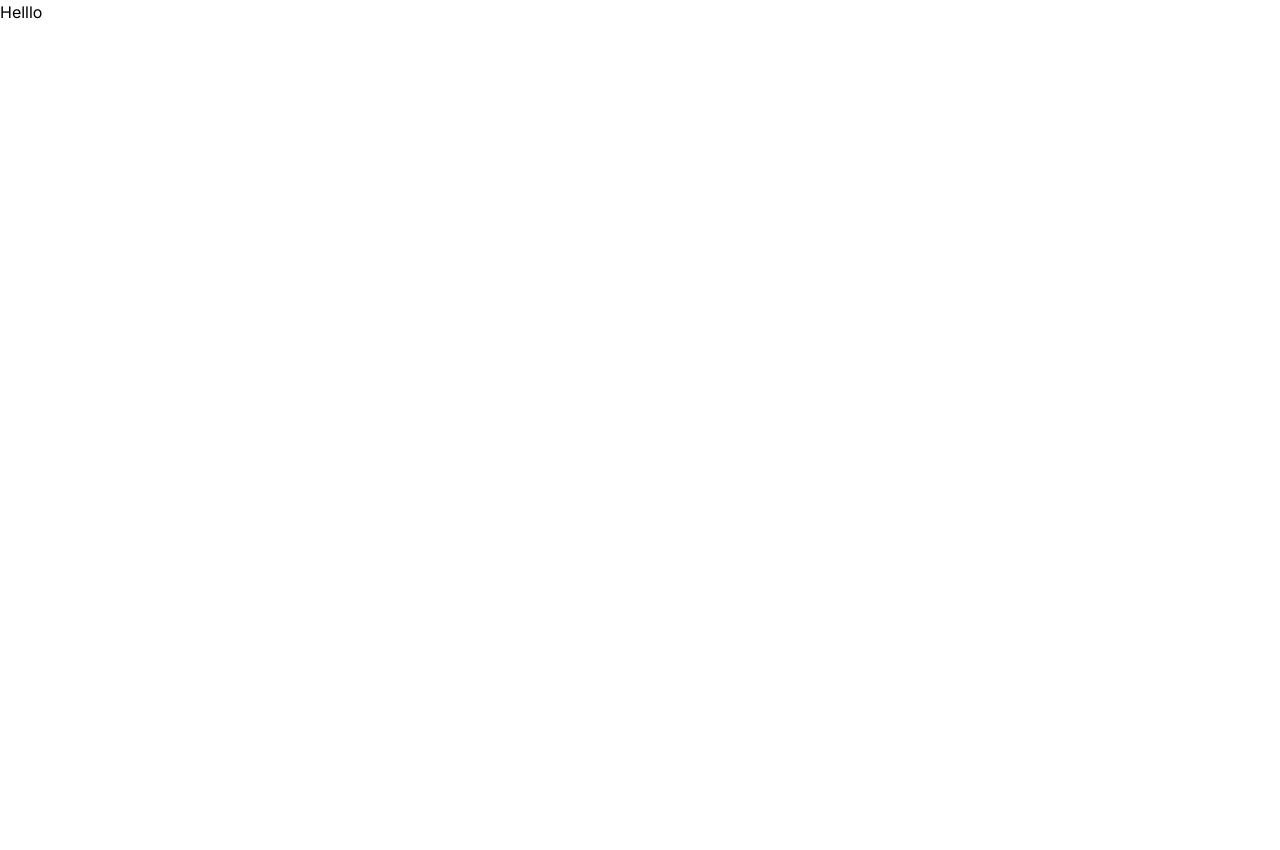
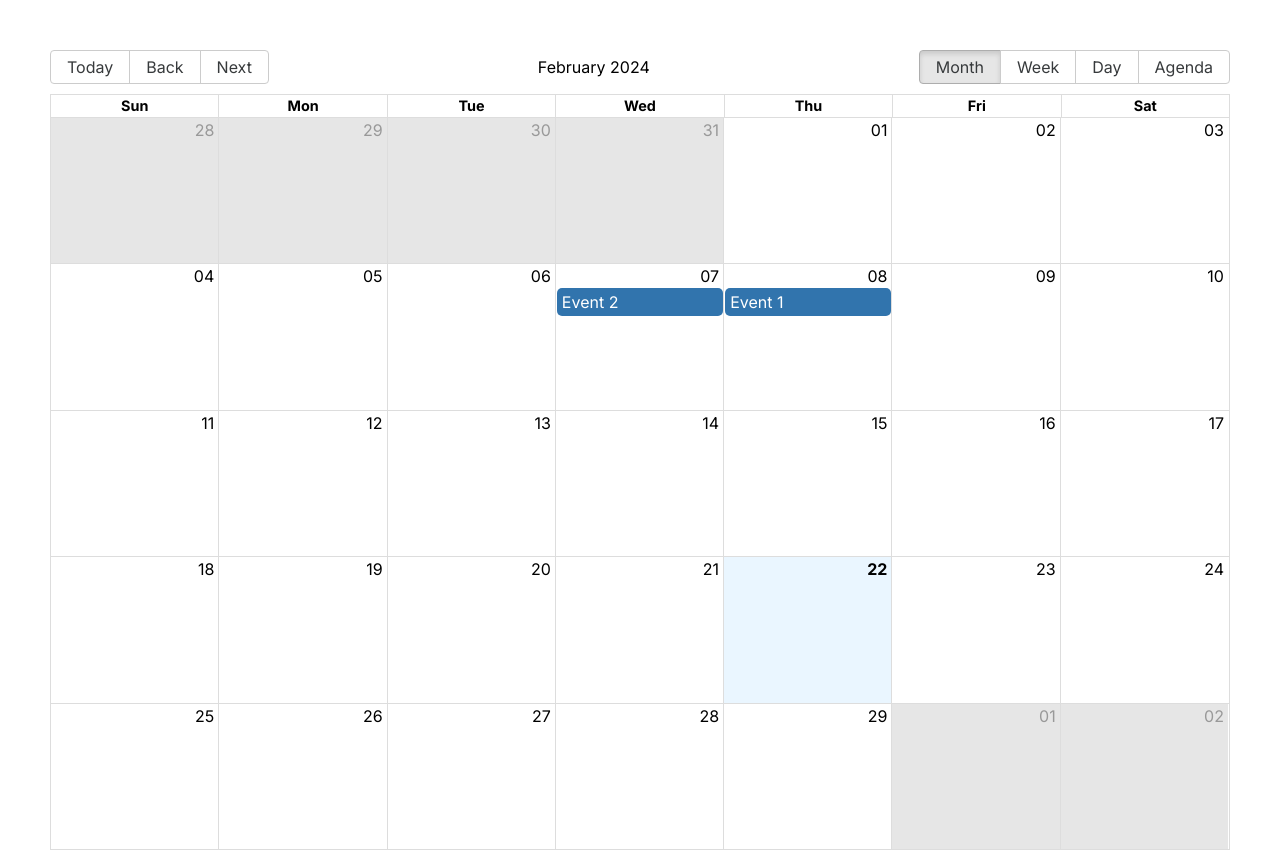
Before and after one commit to Antaraes/meeting_appointment_ui, a Next.js app: page / in a window 1280 px wide. Before the commit the page ends 800 px from the top, so only its background shows below. Built offline with nearby package versions, Linux system fonts and the light colour scheme.

Commit message:
Test:TimeLine with react big calendar

```diff
--- a/package.json
+++ b/package.json
@@ -11,8 +11,11 @@
   "dependencies": {
     "@tanstack/react-query": "^5.18.1",
     "axios": "^1.6.7",
+    "moment": "^2.30.1",
     "next": "13.5.6",
+    "next-auth": "^4.24.5",
     "react": "^18",
+    "react-big-calendar": "^1.9.1",
     "react-dom": "^18",
     "zod": "^3.22.4",
     "zustand": "^4.5.0"
--- a/src/app/page.tsx
+++ b/src/app/page.tsx
@@ -1,9 +1,10 @@
+import TimeLine from "@/components/TimeLine";
 import Image from "next/image";
 
 export default function Home() {
   return (
     <div>
-      <p>Helllo</p>
+      <TimeLine />
     </div>
   );
 }
--- /dev/null
+++ b/src/components/TimeLine.tsx
@@ -0,0 +1,37 @@
+// CustomCalendar.js
+"use client";
+import React from "react";
+import { Calendar, momentLocalizer } from "react-big-calendar";
+import moment from "moment";
+import "react-big-calendar/lib/css/react-big-calendar.css";
+
+const localizer = momentLocalizer(moment);
+
+const events = [
+  {
+    title: "Event 1",
+    start: new Date(2024, 1, 7, 24, 0), // year, month, day, hour, minute
+    end: new Date(2024, 1, 7, 12, 0),
+  },
+  {
+    title: "Event 2",
+    start: new Date(2024, 1, 7, 14, 0),
+    end: new Date(2024, 1, 7, 16, 0),
+  },
+];
+
+function CustomCalendar() {
+  return (
+    <div style={{ height: "800px" }}>
+      <Calendar
+        localizer={localizer}
+        events={events}
+        startAccessor="start"
+        endAccessor="end"
+        style={{ margin: "50px" }}
+      />
+    </div>
+  );
+}
+
+export default CustomCalendar;
```
Also changed, not shown: src/lib/axios.ts (added, +8 -0 lines), 1 other file (tests, documents, lock files or other folders).
